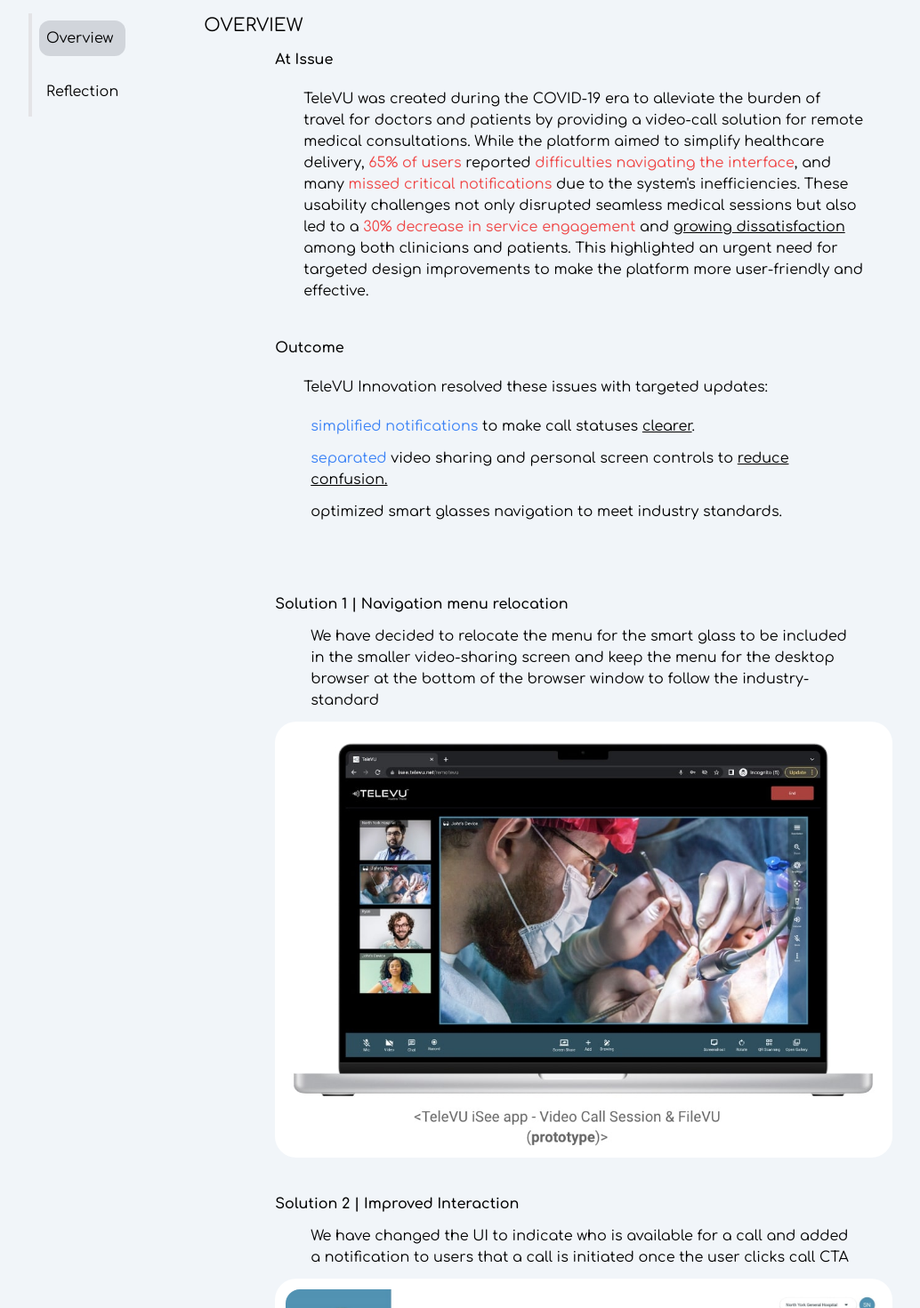
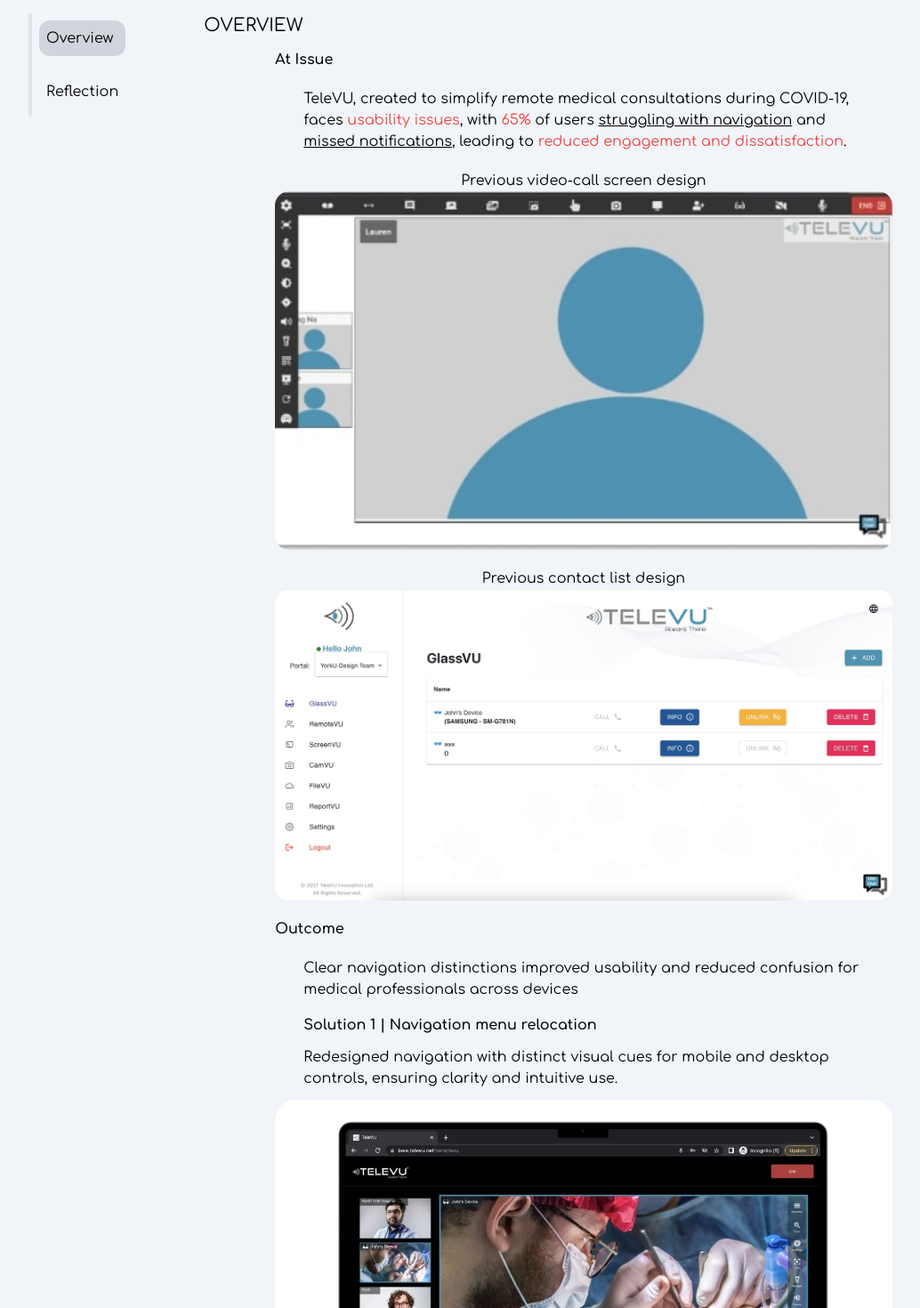
Before and after one commit to johnjang94/portfolio-ver-3, a React (Vite) app: page /televu in a window 1280 px wide. Shown: the part 1060-2530 px from the top of the page at 89% size, without its empty margins (8-1042 px from the left). Built offline with nearby package versions, Linux system fonts and the light colour scheme.

Commit message:
corrected the content of TeleVU

```diff
--- a/src/pages/design/televu.jsx
+++ b/src/pages/design/televu.jsx
@@ -104,10 +104,8 @@ export default function TeleVU() {
           <div id={1}>
             <Overview />
           </div>
-          <div className="space-y-5">
-            <div>
-              <Solutions />
-            </div>
+          <div>
+            <Solutions />
           </div>
           <div id={3}>
             <Retrospective />
--- a/src/pages/design/televu/overview.jsx
+++ b/src/pages/design/televu/overview.jsx
@@ -1,51 +1,50 @@
+import { televu } from "../../../utils/televu";
+
 export default function Overview() {
   return (
     <div>
       <h3 className="text-xl uppercase">Overview</h3>
-      <div className="md:mx-20 my-3 space-y-5">
+      <div className="md:mx-20 mt-3 space-y-5">
         <div>
           <p className="font-semibold">At Issue</p>
           <p className="px-8 py-5">
-            TeleVU was created during the COVID-19 era to alleviate the burden
-            of travel for doctors and patients by providing a video-call
-            solution for remote medical consultations. While the platform aimed
-            to simplify healthcare delivery,{" "}
-            <span className="text-red-500">65% of users</span> reported{" "}
+            TeleVU, created to simplify remote medical consultations during
+            COVID-19, faces{" "}
+            <span className="text-red-500">usability issues</span>, with{" "}
+            <span className="text-red-500">65%</span> of users{" "}
+            <span className="underline">struggling with navigation</span> and{" "}
+            <span className="underline">missed notifications</span>, leading to{" "}
             <span className="text-red-500">
-              difficulties navigating the interface
+              reduced engagement and dissatisfaction
             </span>
-            , and many{" "}
-            <span className="text-red-500">missed critical notifications</span>{" "}
-            due to the system&#39;s inefficiencies. These usability challenges
-            not only disrupted seamless medical sessions but also led to a{" "}
-            <span className="text-red-500">
-              30% decrease in service engagement
-            </span>{" "}
-            and <span className="underline">growing dissatisfaction</span> among
-            both clinicians and patients. This highlighted an urgent need for
-            targeted design improvements to make the platform more user-friendly
-            and effective.
+            .
           </p>
+          <div className="space-y-5 text-center">
+            <div>
+              <span>Previous video-call screen design</span>
+              <img
+                src={televu.VIDEO}
+                alt="Original Video"
+                width={1200}
+                className="mx-auto rounded-2xl"
+              />
+            </div>
+            <div className="text-center">
+              <span>Previous contact list design</span>
+              <img
+                src={televu.CONTACT}
+                alt="Original contact list"
+                className="mx-auto rounded-2xl"
+              />
+            </div>
+          </div>
         </div>
         <div>
           <p className="font-semibold">Outcome</p>
-          <p className="px-8 py-5">
-            TeleVU Innovation resolved these issues with targeted updates:
+          <p className="px-8 pt-5">
+            Clear navigation distinctions improved usability and reduced
+            confusion for medical professionals across devices
           </p>
-          <ul className="space-y-3 mx-10">
-            <li>
-              <span className="text-blue-500">simplified notifications</span> to
-              make call statuses <span className="underline">clearer</span>.
-            </li>
-            <li>
-              <span className="text-blue-500">separated</span> video sharing and
-              personal screen controls to{" "}
-              <span className="underline">reduce confusion.</span>
-            </li>
-            <li>
-              optimized smart glasses navigation to meet industry standards.
-            </li>
-          </ul>
         </div>
       </div>
     </div>
--- a/src/pages/design/televu/solutions.jsx
+++ b/src/pages/design/televu/solutions.jsx
@@ -3,16 +3,14 @@ import { televu } from "../../../utils/televu";
 export default function Solutions() {
   return (
     <div>
-      <div className="md:mx-20 my-3 space-y-10">
+      <div className="md:mx-20 space-y-10 -mt-16">
         <div className="space-y-3">
-          <p className="font-semibold">
+          <p className="px-8 font-semibold">
             Solution 1 | Navigation menu relocation
           </p>
-          <p className="px-10">
-            We have decided to relocate the menu for the smart glass to be
-            included in the smaller video-sharing screen and keep the menu for
-            the desktop browser at the bottom of the browser window to follow
-            the industry-standard
+          <p className="px-8">
+            Redesigned navigation with distinct visual cues for mobile and
+            desktop controls, ensuring clarity and intuitive use.
           </p>
           <div className="p-3 bg-white rounded-3xl">
             <img
@@ -23,11 +21,13 @@ export default function Solutions() {
           </div>
         </div>
         <div className="space-y-3">
-          <p className="font-semibold">Solution 2 | Improved Interaction</p>
-          <p className="px-10">
-            We have changed the UI to indicate who is available for a call and
-            added a notification to users that a call is initiated once the user
-            clicks call CTA
+          <p className="px-8 font-semibold">
+            Solution 2 | Improved Interaction
+          </p>
+          <p className="px-8">
+            I updated the UI to clearly indicate contacts that are available for
+            calls and added a notification to inform users when a call is
+            initiated after clicking the call CTA
           </p>
           <div className="p-3 bg-white rounded-3xl">
             <img
--- a/src/utils/televu.js
+++ b/src/utils/televu.js
@@ -1,5 +1,9 @@
 // TELEVU DEMO
 import Demo from "../assets/televu/demo/redesign-video.jpeg";
+
+// AT ISSUE
+import VIDEO from "../assets/televu/original/video.jpg";
+import CONTACT from "../assets/televu/original/contact.jpg";
 
 // OPPORTUNITY
 import OriginalVideo from "../assets/televu/opportunity/original-video.jpeg";
@@ -18,6 +22,8 @@ import Initiated from "../assets/televu/solution/initiating.png";
 
 export const televu = {
   Demo,
+  VIDEO,
+  CONTACT,
   OriginalVideo,
   TwoNavigations,
   Sketches,
```
Also changed, not shown: src/assets/televu/original/contact.jpg (added), src/assets/televu/original/video.jpg (added).
